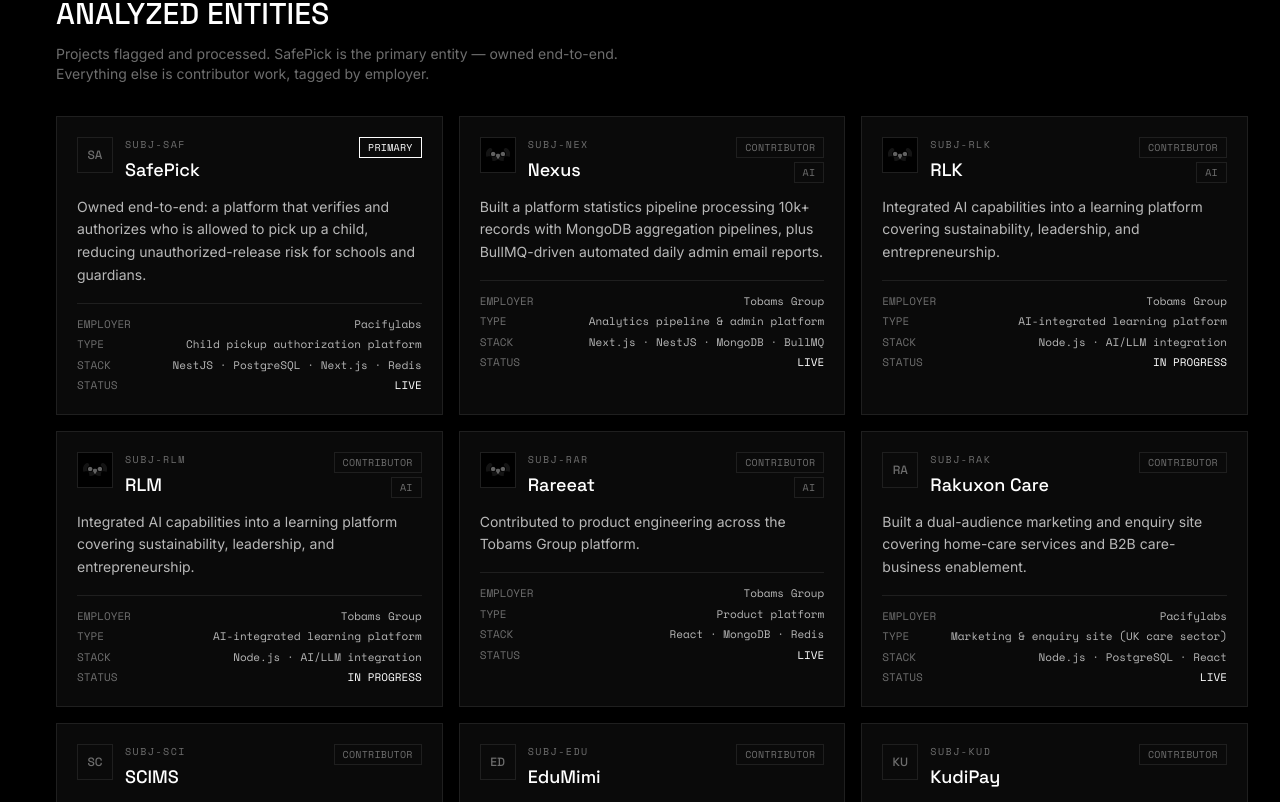
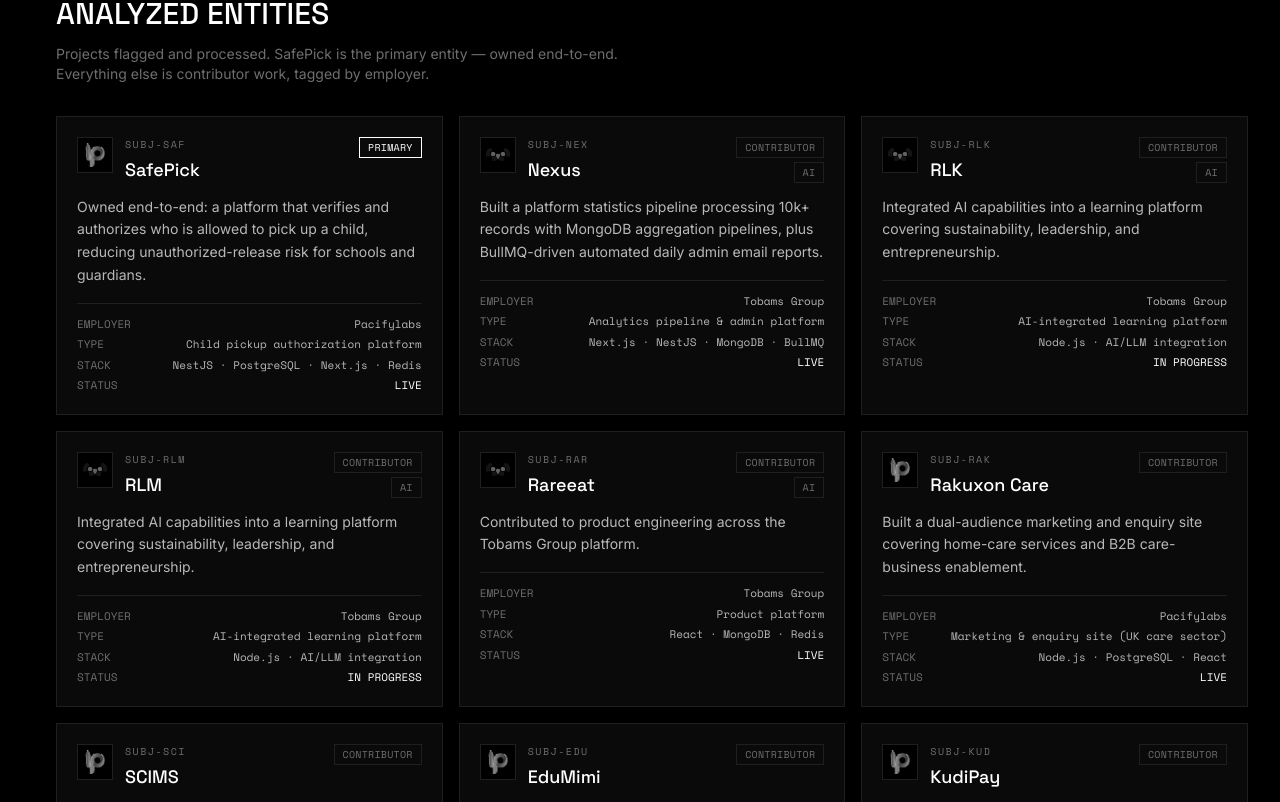
Before and after one commit to olareign/portfolio, a Next.js app: page / in a window 1280 px wide. Shown: the part 1158-1960 px from the top of the page. Built offline with nearby package versions, Linux system fonts and the light colour scheme; no server answers.

Commit message:
feat: real Pacifylabs logo on SafePick, Rakuxon Care, SCIMS, EduMimi, KudiPay
Fetched directly from pacifylabshq.com/favicon.png — already used as their
own header logo, so no cropping needed.

```diff
--- a/src/content.ts
+++ b/src/content.ts
@@ -82,6 +82,7 @@
     name: "SafePick",
     tag: "PRIMARY",
     employer: "Pacifylabs",
+    logo: "/logos/pacifylabs.png",
     type: "Child pickup authorization platform",
     stack: ["NestJS", "PostgreSQL", "Next.js", "Redis"],
     status: "LIVE",
@@ -145,6 +146,7 @@
     name: "Rakuxon Care",
     tag: "CONTRIBUTOR",
     employer: "Pacifylabs",
+    logo: "/logos/pacifylabs.png",
     type: "Marketing & enquiry site (UK care sector)",
     stack: ["Node.js", "PostgreSQL", "React"],
     status: "LIVE",
@@ -156,6 +158,7 @@
     name: "SCIMS",
     tag: "CONTRIBUTOR",
     employer: "Pacifylabs",
+    logo: "/logos/pacifylabs.png",
     type: "Multi-store POS & inventory system",
     stack: ["Node.js", "PostgreSQL", "React"],
     status: "LIVE",
@@ -167,6 +170,7 @@
     name: "EduMimi",
     tag: "CONTRIBUTOR",
     employer: "Pacifylabs",
+    logo: "/logos/pacifylabs.png",
     type: "Tutoring & school-management platform",
     stack: ["Node.js", "Next.js"],
     status: "LIVE",
@@ -177,6 +181,7 @@
     name: "KudiPay",
     tag: "CONTRIBUTOR",
     employer: "Pacifylabs",
+    logo: "/logos/pacifylabs.png",
     type: "Fintech wallet & bill-payment platform",
     stack: ["Node.js"],
     status: "SHIPPED",
```
Also changed, not shown: public/logos/pacifylabs.png (added).
